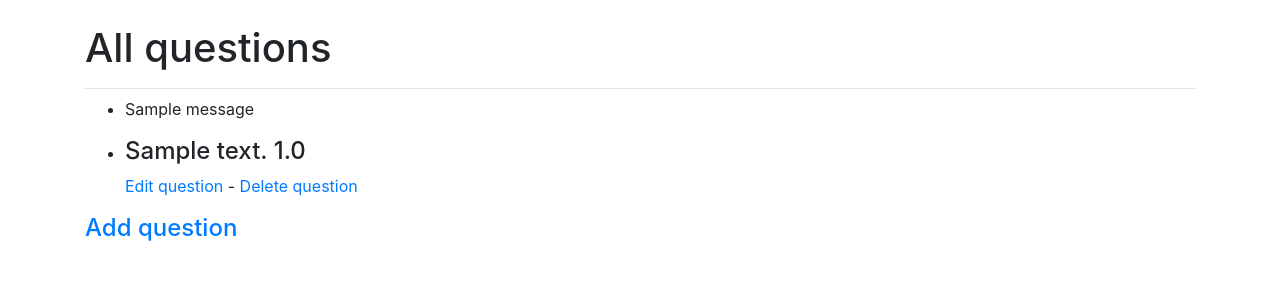
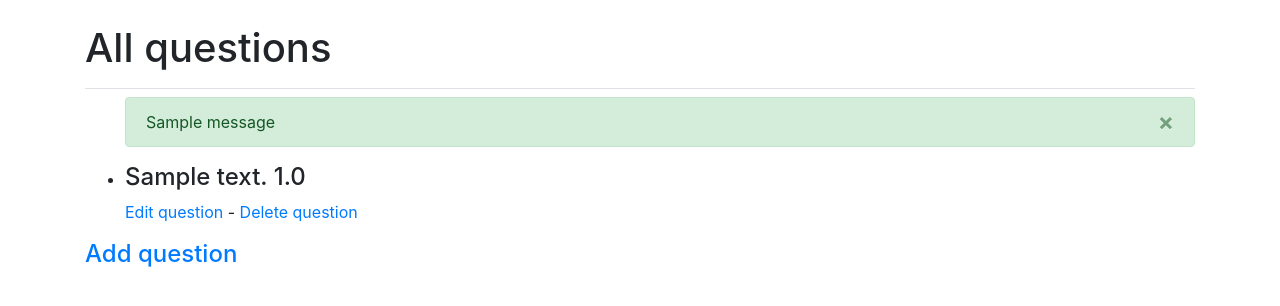
Before and after one commit to ali-nakhaee/Q_web, a Django app: page /questions/ in a window 1280 px wide. Shown: the part 58-364 px from the top of the page. Run offline with Django 4.2, Linux system fonts and the light colour scheme; a user stored in the database is signed in; tables that the repository leaves empty hold one stand-in row (values such as "Sample post"); one stand-in notice (Sample message) is shown; parts of the project's set-up code (start-up, migrations or seed data) failed here and were passed over; some libraries are stand-ins or nearby versions.

Commit message:
message style changed

```diff
--- a/quiz/templates/quiz/questions.html
+++ b/quiz/templates/quiz/questions.html
@@ -7,9 +7,16 @@
 {% block content %}
     {% if messages %}
     <ul class="messages">
-    {% for message in messages %}
-        <li {% if message.tags %} class="{{ message.tags }}"{% endif %}>{{ message }}</li>
-    {% endfor %}
+      {% for message in messages %}
+      <div class="container-fluid p-0">
+        <div class="alert {{ message.tags }} alert-dismissible" role="alert" >
+          <button type="button" class="close" data-dismiss="alert" aria-label="Close">
+            <span aria-hidden="True">&times;</span>
+          </button>
+          {{ message }}
+        </div>
+      </div>
+      {% endfor %}
     </ul>
     {% endif %}
 
```
Also changed, not shown: Q_web/settings.py (+9 -0 lines).
